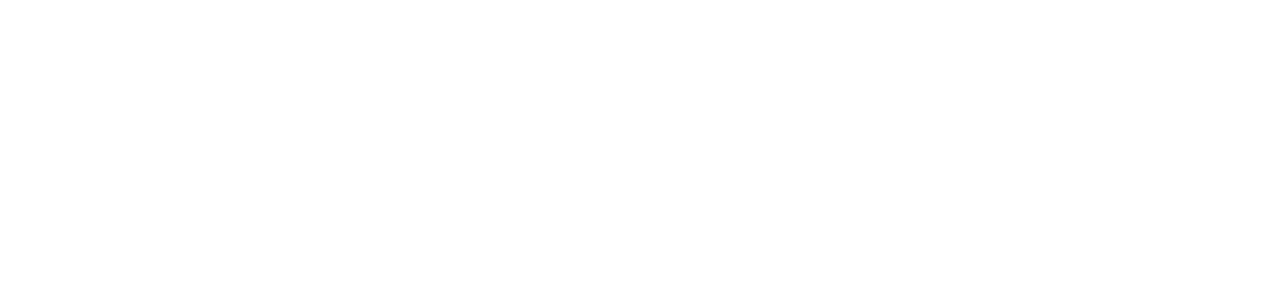
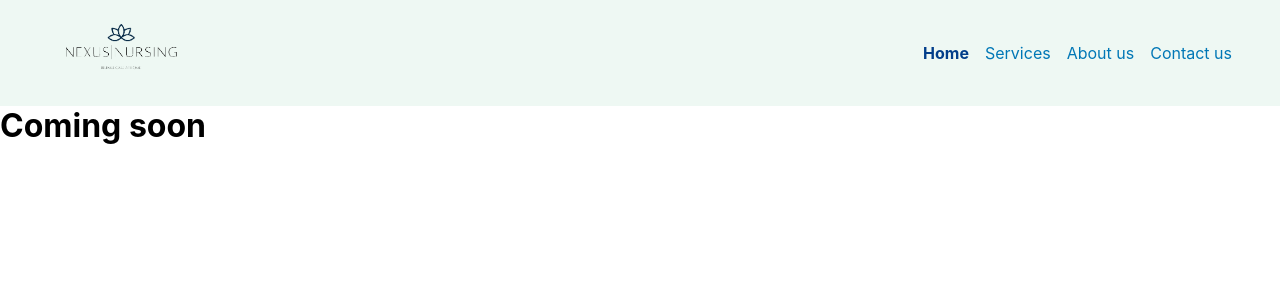
Before and after one commit to eakogwu/nexus, a React (Create React App) app: page /about in a window 1280 px wide. Shown: the top 300 px of the page. Built offline with nearby package versions, Linux system fonts and the light colour scheme.

Commit message:
fixed mobile menu

```diff
--- a/src/components/Navbar.jsx
+++ b/src/components/Navbar.jsx
@@ -3,7 +3,7 @@ import styled from "styled-components";
 import logo from "../assets/logo.png";
 import {GiHamburgerMenu} from "react-icons/gi";
 import {VscChromeClose} from "react-icons/vsc";
-
+import {Link} from "react-router-dom";
 const Navbar = () => {
   const [navbarIsActive,setNavbarIsActive] = useState();
 
@@ -12,7 +12,10 @@ const Navbar = () => {
     <Nav>
       <div className="brand">
         <div className="container">
-          <img src={logo} alt="Nexus|Nursing Logo"/>
+          <Link to="/">
+            <img src={logo} alt="Nexus|Nursing Logo" id="mainLogo"/>
+          </Link>
+
         </div>
         <div className="toggle">
           {navbarIsActive ? <VscChromeClose onClick={ () => setNavbarIsActive(false)}/> :
@@ -20,20 +23,20 @@ const Navbar = () => {
         </div>
       </div>
 
-      <ul>
-        <li><a href="/">Home</a></li>
-        <li><a href="/services">Services</a></li>
-        <li><a href="/about">About us</a></li>
-        <li><a href="/contact">Contact us</a></li>
+      <ul id="desktopMenu">
+        <li><Link to="/">Home</Link></li>
+        <li><Link to="/services">Services</Link></li>
+        <li><Link to="/about">About us</Link></li>
+        <li><Link to="/contact">Contact us</Link></li>
       </ul>
     </Nav>
 
     <ResponsiveNav state={navbarIsActive}>
     <ul>
-      <li><a href="#home" onClick={ () => setNavbarIsActive(false) }>Home</a></li>
-      <li><a href="#services" onClick={ () => setNavbarIsActive(false) }>Services</a></li>
-      <li><a href="#recommend" onClick={ () => setNavbarIsActive(false) }>Places</a></li>
-      <li><a href="#testimonials" onClick={ () => setNavbarIsActive(false) }>Testimonials</a></li>
+      <li><Link to="/" onClick={ () => setNavbarIsActive(false) }>Home</Link></li>
+      <li><Link to="/services" onClick={ () => setNavbarIsActive(false) }>Services</Link></li>
+      <li><Link to="/about" onClick={ () => setNavbarIsActive(false) }>About</Link></li>
+      <li><Link to="/contact" onClick={ () => setNavbarIsActive(false) }>Contact</Link></li>
     </ul>
     </ResponsiveNav>
     </>
--- a/src/pages/about/index.jsx
+++ b/src/pages/about/index.jsx
@@ -1,10 +1,11 @@
 import React from 'react';
+import Layout from "../../components/Layout";
 
 const About = () => {
   return (
-    <div>
-
-    </div>
+    <Layout>
+      <h1>Coming soon</h1>
+    </Layout>
   );
 };
 
--- a/src/pages/contact/index.jsx
+++ b/src/pages/contact/index.jsx
@@ -1,10 +1,11 @@
 import React from 'react';
+import Layout from "../../components/Layout";
 
 const Contact = () => {
   return (
-    <div>
-
-    </div>
+    <Layout>
+      <h1>Coming soon</h1>
+    </Layout>
   );
 };
 
--- a/src/pages/home/components/About.jsx
+++ b/src/pages/home/components/About.jsx
@@ -3,7 +3,7 @@ import styled from "styled-components";
 
 const About = () => {
   return (
-    <Section>
+    <Section id="aboutContainer">
       <div className="container">
         <div className="title">
           <h1>Bio (About us)</h1>
--- a/src/pages/home/components/Hero.jsx
+++ b/src/pages/home/components/Hero.jsx
@@ -10,7 +10,7 @@ const Hero = () => {
         <div className="background">
           <img src={hero} alt="hero"/>
         </div>
-        <div className="content">
+        <div className="content" id="heroContent">
           <div className="title">
             <h1>You Deserve Better: Join the
               Future of Healthcare with
--- a/src/pages/home/components/Register.jsx
+++ b/src/pages/home/components/Register.jsx
@@ -9,7 +9,7 @@ const Register = () => {
         <img src={regBg} alt="register section"/>
         <div className="overlay"/>
       </div>
-      <div className="container">
+      <div className="container" id="registerContainer">
         <div className="content">
           <h1>You Deserve Better: Join the
             Future of Healthcare with
@@ -175,7 +175,7 @@ const Section =  styled.section`
     .container{
       flex-direction: column;
       position: relative;
-      top: -300px;
+      top: -270px;
     }
   }
 `;
--- a/src/pages/home/index.jsx
+++ b/src/pages/home/index.jsx
@@ -1,11 +1,34 @@
-import React from 'react';
+import React, {useEffect} from 'react';
 import Layout from "../../components/Layout";
 import Hero from "./components/Hero";
 import About from "./components/About";
 import Register from "./components/Register";
 import Contact from "./components/Contact";
+import scrollreveal from "scrollreveal";
 
 const Home = () => {
+
+  useEffect( () => {
+    const sr = scrollreveal({
+      origin:"top",
+      distance: "80px",
+      duration:2000,
+      reset:true
+    });
+    sr.reveal(
+      `
+      #heroContent,
+      #aboutContainer,
+      #registerContainer
+      `,
+      {
+        opacity:0,
+        interval:300
+      }
+    )
+
+  },[] )
+
   return (
     <div>
       <Layout>
--- a/src/pages/services/index.jsx
+++ b/src/pages/services/index.jsx
@@ -1,10 +1,11 @@
 import React from 'react';
+import Layout from "../../components/Layout";
 
 const Services = () => {
   return (
-    <div>
-
-    </div>
+    <Layout>
+      <h1>Coming soon</h1>
+    </Layout>
   );
 };
 
```
